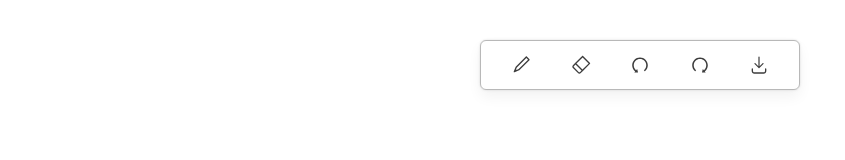
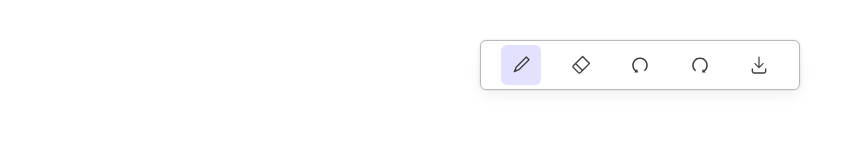
Before and after one commit to anishkumar127/drawpulse, a Next.js app: page / in a window 1280 px wide. Shown: the top 160 px of the page, without its empty margins (0-845 px from the left). Built offline with nearby package versions, Linux system fonts and the light colour scheme.

Commit message:
active menu highlights added.

```diff
--- a/src/components/Menu/Menu.tsx
+++ b/src/components/Menu/Menu.tsx
@@ -1,33 +1,39 @@
-'use client';
+"use client";
 import { RxDownload, RxCopy, RxEraser, RxPencil1 } from "react-icons/rx";
 import { AiOutlineUndo, AiOutlineRedo } from "react-icons/ai";
 import styles from "./menu.module.css";
 import { MENU_ITMES } from "@/constants";
-import { useAppDispatch } from "@/store/hooks";
+import { useAppDispatch, useAppSelector } from "@/store/hooks";
 import { onMenuItem } from "@/store/features/menuSlice";
+import cx from "classnames";
 export const Menu = () => {
   const dispatch = useAppDispatch();
+  const activeMenuItem = useAppSelector((state) => state.menu.activeMenuItem);
   const onHandleChange = (payload: string) => {
     dispatch(onMenuItem(payload));
   };
   return (
     <div className={styles.menuContainer}>
-      <div className={styles.iconWrapper} onClick={() => onHandleChange(MENU_ITMES?.PENCIL)}>
-        <RxPencil1
-          className={styles.icon}
-
-        />
+      <div
+        className={cx(styles.iconWrapper, {
+          [styles.active]: activeMenuItem === MENU_ITMES?.PENCIL,
+        })}
+        onClick={() => onHandleChange(MENU_ITMES?.PENCIL)}
+      >
+        <RxPencil1 className={styles.icon} />
       </div>
 
       {/* <div className={styles.iconWrapper}>
         <RxCopy className={styles.icon} />
       </div> */}
 
-      <div className={styles.iconWrapper} onClick={() => onHandleChange(MENU_ITMES?.ERASER)}>
-        <RxEraser
-          className={styles.icon}
-
-        />
+      <div
+        className={cx(styles.iconWrapper, {
+          [styles.active]: activeMenuItem === MENU_ITMES?.ERASER,
+        })}
+        onClick={() => onHandleChange(MENU_ITMES?.ERASER)}
+      >
+        <RxEraser className={styles.icon} />
       </div>
       <div className={styles.iconWrapper}>
         <AiOutlineUndo className={styles.icon} />
```
